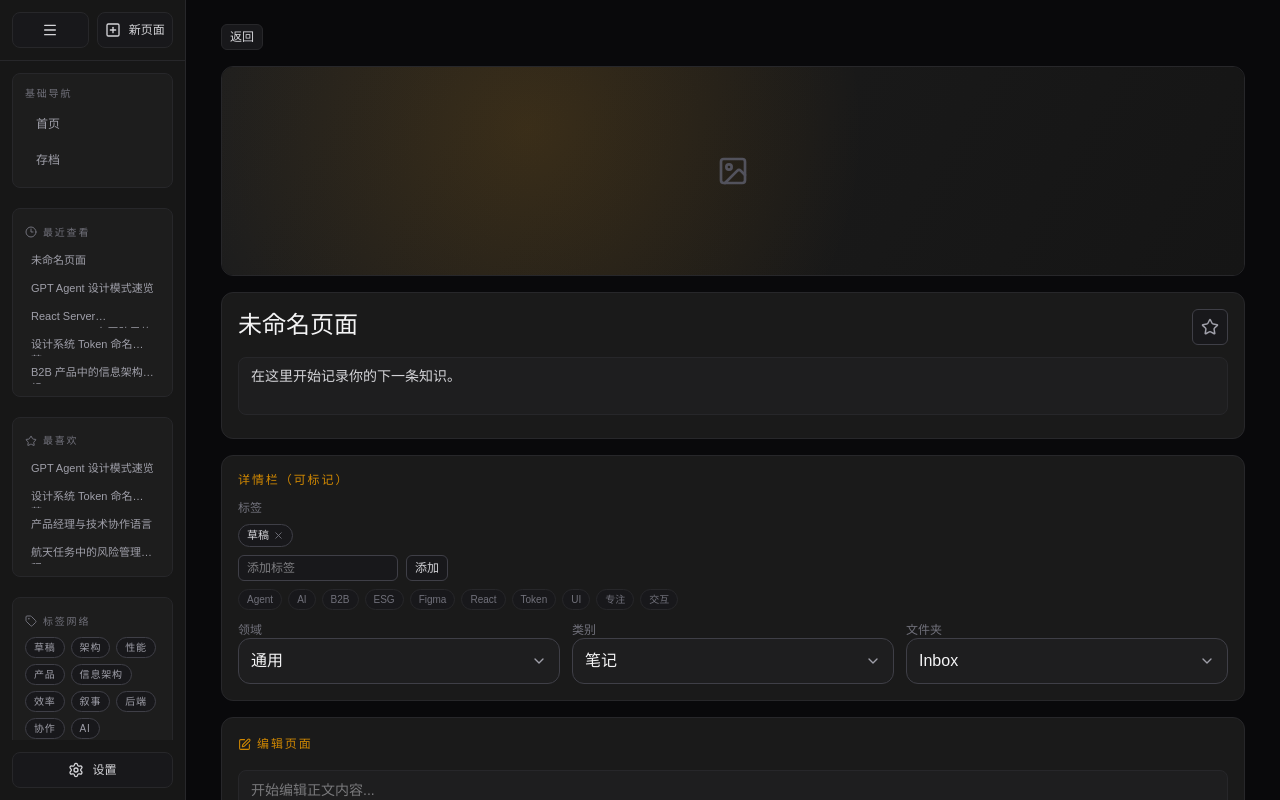
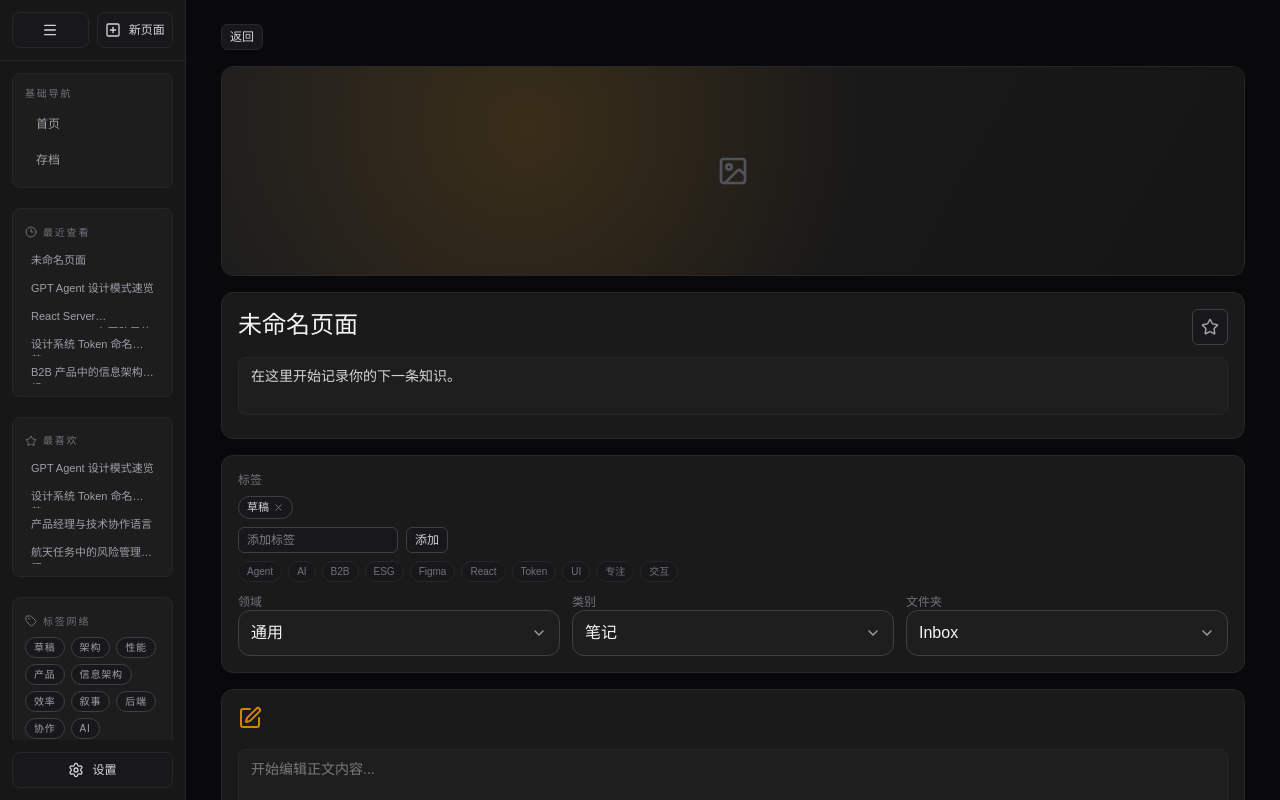
Before and after one commit to eldoon072/KnowBase, a React (Vite) app: page /all in a window 1280 px wide. Both pictures are taken after a click on the button "新页面". Built offline with nearby package versions, Linux system fonts and the light colour scheme.

Commit message:
调整07

```diff
--- a/src/pages/AllItemsPage.tsx
+++ b/src/pages/AllItemsPage.tsx
@@ -90,9 +90,9 @@ export const AllItemsPage = () => {
           {activeFilter ? "当前筛选下暂无结果，可切换其他分类。" : "暂无数据，可在设置页恢复示例数据。"}
         </div>
       ) : (
-        <div className="columns-1 gap-4 [column-gap:1rem] md:columns-2 xl:columns-3 2xl:columns-4">
+        <div className="grid grid-cols-1 gap-4 md:grid-cols-2 xl:grid-cols-3 2xl:grid-cols-4">
           {filteredItems.map((item) => (
-            <div key={item.id} className="mb-4 inline-block w-full break-inside-avoid space-y-2">
+            <div key={item.id} className="space-y-2">
               <KnowledgeCard item={item} layout="masonry" />
               <div className="flex items-center justify-between px-1 text-[11px] text-zinc-500">
                 <Link to={`/article/${item.id}`} className="hover:text-zinc-300">
--- a/src/pages/ArticlePage.tsx
+++ b/src/pages/ArticlePage.tsx
@@ -220,9 +220,7 @@ export const ArticlePage = () => {
       </div>
 
       <div className="rounded-xl border border-zinc-800 bg-[#1a1a1a] p-4">
-        <h2 className="text-xs uppercase tracking-[0.16em] text-yellow-600">详情栏（可标记）</h2>
-
-        <div className="mt-3 space-y-3">
+        <div className="space-y-3">
           <div>
             <p className="text-xs text-zinc-500">标签</p>
             <div className="mt-2 flex flex-wrap gap-1.5">
@@ -293,9 +291,8 @@ export const ArticlePage = () => {
       </div>
 
       <div className="rounded-xl border border-zinc-800 bg-[#1a1a1a] p-4">
-        <h2 className="inline-flex items-center gap-1.5 text-xs uppercase tracking-[0.16em] text-yellow-600">
-          <SquarePen size={13} />
-          编辑页面
+        <h2 className="inline-flex items-center text-yellow-600" aria-label="编辑">
+          <SquarePen size={24} />
         </h2>
         <textarea
           value={draft.content ?? ""}
```
